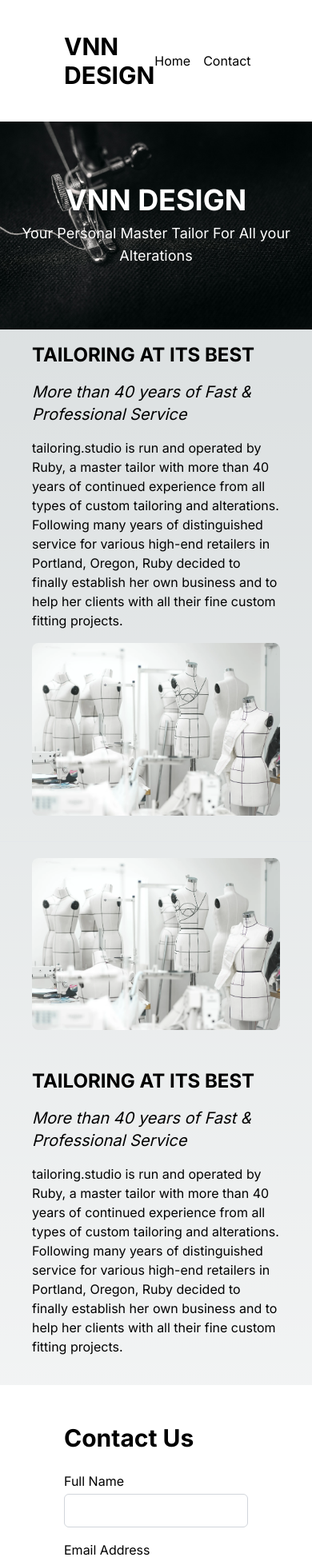
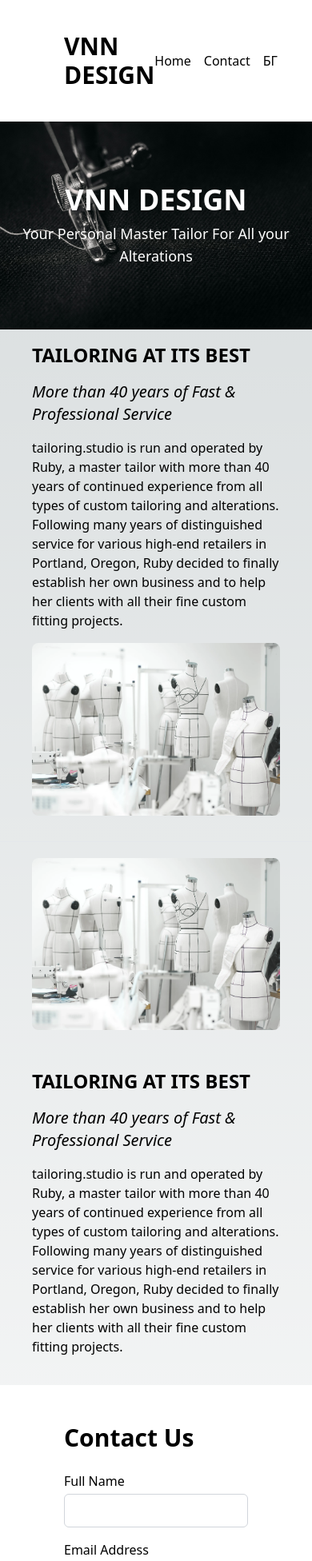
Before and after one commit to vselllena/VNN, a Next.js app in the folder vnn/: page / in a window 390 px wide. Shown: the top 1952 px of the page at 80% size. Built offline with nearby package versions, Linux system fonts and the light colour scheme.

Commit message:
adds bilingual option

```diff
--- a/vnn/src/app/components/Form.tsx
+++ b/vnn/src/app/components/Form.tsx
@@ -1,18 +1,41 @@
 "use client";
 
 import Image from "next/image";
-
 import studio from "./studio.webp";
+import { useLanguage } from "../contexts/LanguageContext";
 
 export default function Form() {
+  const { language } = useLanguage();
+
+  const translations = {
+    en: {
+      title: "Contact Us",
+      fullName: "Full Name",
+      email: "Email Address",
+      phone: "Phone Number",
+      subject: "Subject",
+      submit: "Submit",
+    },
+    bg: {
+      title: "Свържете се с нас",
+      fullName: "Пълно име",
+      email: "Имейл адрес",
+      phone: "Телефонен номер",
+      subject: "Тема",
+      submit: "Изпрати",
+    },
+  };
+
+  const t = translations[language];
+
   return (
     <div className="flex flex-col items-center justify-between w-full px-20 py-12 mx-auto text-black bg-white lg:flex-row">
       <div className="w-full mb-4 lg:w-1/3 lg:mb-0 lg:ml-32">
-        <h2 className="mb-6 text-3xl font-bold">Contact Us</h2>
+        <h2 className="mb-6 text-3xl font-bold">{t.title}</h2>
         <form className="space-y-4">
           <div>
             <label htmlFor="name" className="block mb-1">
-              Full Name
+              {t.fullName}
             </label>
             <input
               type="text"
@@ -24,7 +47,7 @@ export default function Form() {
           </div>
           <div>
             <label htmlFor="email" className="block mb-1">
-              Email Address
+              {t.email}
             </label>
             <input
               type="email"
@@ -36,7 +59,7 @@ export default function Form() {
           </div>
           <div>
             <label htmlFor="phone" className="block mb-1">
-              Phone Number
+              {t.phone}
             </label>
             <input
               type="tel"
@@ -48,7 +71,7 @@ export default function Form() {
           </div>
           <div>
             <label htmlFor="subject" className="block mb-1">
-              Subject
+              {t.subject}
             </label>
             <input
               type="text"
@@ -62,7 +85,7 @@ export default function Form() {
             type="submit"
             className="w-full px-4 py-2 text-white transition duration-300 bg-black rounded-md hover:bg-black-700"
           >
-            Submit
+            {t.submit}
           </button>
         </form>
       </div>
--- a/vnn/src/app/components/Header.tsx
+++ b/vnn/src/app/components/Header.tsx
@@ -1,10 +1,38 @@
+"use client";
+
+import Link from "next/link";
+import LanguageSwitcher from "./LanguageSwitcher";
+import { useLanguage } from "../contexts/LanguageContext";
+
 export default function Header() {
+  const { language } = useLanguage();
+
+  const translations = {
+    en: {
+      home: "Home",
+      contact: "Contact",
+    },
+    bg: {
+      home: "Начало",
+      contact: "Контакти",
+    },
+  };
+
+  const t = translations[language];
+
   return (
     <div className="flex flex-row items-center justify-between px-20 py-10 text-black bg-white">
-      <div className="text-3xl font-bold">VNN DESIGN</div>
+      <Link href="/" className="text-3xl font-bold">
+        VNN DESIGN
+      </Link>
       <div className="flex flex-row items-center space-x-4">
-        <button>Home</button>
-        <button>Contact</button>
+        <Link href="/" className="hover:underline">
+          {t.home}
+        </Link>
+        <Link href="/contact" className="hover:underline">
+          {t.contact}
+        </Link>
+        <LanguageSwitcher />
       </div>
     </div>
   );
--- a/vnn/src/app/components/ImageText.tsx
+++ b/vnn/src/app/components/ImageText.tsx
@@ -1,7 +1,29 @@
+"use client";
+
 import Image from "next/image";
 import studio from "./studio.webp";
+import { useLanguage } from "../contexts/LanguageContext";
 
 export default function ImageText() {
+  const { language } = useLanguage();
+
+  const translations = {
+    en: {
+      title: "TAILORING AT ITS BEST",
+      subtitle: "More than 40 years of Fast & Professional Service",
+      description:
+        "tailoring.studio is run and operated by Ruby, a master tailor with more than 40 years of continued experience from all types of custom tailoring and alterations. Following many years of distinguished service for various high-end retailers in Portland, Oregon, Ruby decided to finally establish her own business and to help her clients with all their fine custom fitting projects.",
+    },
+    bg: {
+      title: "ШИВАШКО ИЗКУСТВО В НАЙ-ДОБРАТА СИ ФОРМА",
+      subtitle: "Повече от 40 години бърза и професионална услуга",
+      description:
+        "tailoring.studio се управлява от Руби, майстор шивач с повече от 40 години непрекъснат опит във всички видове персонализирано шиене и корекции. След много години отличителна служба за различни луксозни търговци на дребно в Портланд, Орегон, Руби реши най-накрая да създаде собствен бизнес и да помогне на клиентите си с всички техни проекти за фино персонализирано прилягане.",
+    },
+  };
+
+  const t = translations[language];
+
   return (
     <div className="flex flex-col items-center justify-between w-full px-10 py-5 mx-auto lg:py-12 lg:px-20 lg:flex-row">
       <div className="w-full pb-4 mb-8 md:mb-0 lg:pb-0">
@@ -12,20 +34,9 @@ export default function ImageText() {
         />
       </div>
       <div className="w-full lg:w-1/2 lg:pl-8">
-        <h2 className="mb-4 text-2xl font-bold lg:text-3xl">
-          TAILORING AT ITS BEST
-        </h2>
-        <p className="mb-4 text-xl italic">
-          More than 40 years of Fast & Professional Service
-        </p>
-        <p className="mb-4 text-md lg:text-lg lg:mb-0">
-          tailoring.studio is run and operated by Ruby, a master tailor with
-          more than 40 years of continued experience from all types of custom
-          tailoring and alterations. Following many years of distinguished
-          service for various high-end retailers in Portland, Oregon, Ruby
-          decided to finally establish her own business and to help her clients
-          with all their fine custom fitting projects.
-        </p>
+        <h2 className="mb-4 text-2xl font-bold lg:text-3xl">{t.title}</h2>
+        <p className="mb-4 text-xl italic">{t.subtitle}</p>
+        <p className="mb-4 text-md lg:text-lg lg:mb-0">{t.description}</p>
       </div>
     </div>
   );
--- a/vnn/src/app/components/IntroText.tsx
+++ b/vnn/src/app/components/IntroText.tsx
@@ -1,10 +1,27 @@
+"use client";
+
+import { useLanguage } from "../contexts/LanguageContext";
+
 export function IntroText() {
+  const { language } = useLanguage();
+
+  const translations = {
+    en: {
+      title: "VNN DESIGN",
+      subtitle: "Your Personal Master Tailor For All your Alterations",
+    },
+    bg: {
+      title: "ВНН ДИЗАЙН",
+      subtitle: "Вашият личен майстор шивач за всички ваши корекции",
+    },
+  };
+
+  const t = translations[language];
+
   return (
     <div className="flex flex-col items-center justify-center text-white">
-      <div className="text-4xl font-bold text-center">VNN DESIGN</div>
-      <span className="mt-2 text-lg text-center">
-        Your Personal Master Tailor For All your Alterations
-      </span>
+      <div className="text-4xl font-bold text-center">{t.title}</div>
+      <span className="mt-2 text-lg text-center">{t.subtitle}</span>
     </div>
   );
 }
--- /dev/null
+++ b/vnn/src/app/components/LanguageSwitcher.tsx
@@ -0,0 +1,25 @@
+"use client";
+
+import { useLanguage } from "../contexts/LanguageContext";
+import { useEffect } from "react";
+
+export default function LanguageSwitcher() {
+  const { language, setLanguage } = useLanguage();
+
+  useEffect(() => {
+    const storedLanguage = localStorage.getItem("language");
+    if (storedLanguage) {
+      setLanguage(storedLanguage as "en" | "bg");
+    }
+  }, []);
+
+  const toggleLanguage = () => {
+    const newLanguage = language === "en" ? "bg" : "en";
+    setLanguage(newLanguage);
+    localStorage.setItem("language", newLanguage);
+  };
+
+  return (
+    <button onClick={toggleLanguage}>{language === "en" ? "БГ" : "EN"}</button>
+  );
+}
--- a/vnn/src/app/components/TextImage.tsx
+++ b/vnn/src/app/components/TextImage.tsx
@@ -1,24 +1,35 @@
+"use client";
+
 import Image from "next/image";
 import studio from "./studio.webp";
+import { useLanguage } from "../contexts/LanguageContext";
 
 export default function TextImage() {
+  const { language } = useLanguage();
+
+  const translations = {
+    en: {
+      title: "TAILORING AT ITS BEST",
+      subtitle: "More than 40 years of Fast & Professional Service",
+      description:
+        "tailoring.studio is run and operated by Ruby, a master tailor with more than 40 years of continued experience from all types of custom tailoring and alterations. Following many years of distinguished service for various high-end retailers in Portland, Oregon, Ruby decided to finally establish her own business and to help her clients with all their fine custom fitting projects.",
+    },
+    bg: {
+      title: "ШИВАШКО ИЗКУСТВО В НАЙ-ДОБРАТА СИ ФОРМА",
+      subtitle: "Повече от 40 години бърза и професионална услуга",
+      description:
+        "tailoring.studio се управлява от Руби, майстор шивач с повече от 40 години непрекъснат опит във всички видове персонализирано шиене и корекции. След много години отличителна служба за различни луксозни търговци на дребно в Портланд, Орегон, Руби реши най-накрая да създаде собствен бизнес и да помогне на клиентите си с всички техни проекти за фино персонализирано прилягане.",
+    },
+  };
+
+  const t = translations[language];
+
   return (
     <div className="flex flex-col items-center justify-between w-full px-10 mx-auto mt-4 lg:mt-0 lg:py-12 lg:px-20 lg:flex-row">
       <div className="w-full lg:w-1/2 lg:pr-8">
-        <h2 className="mb-4 text-2xl font-bold lg:text-3xl">
-          TAILORING AT ITS BEST
-        </h2>
-        <p className="mb-4 text-xl italic">
-          More than 40 years of Fast & Professional Service
-        </p>
-        <p className="mb-4 text-md lg:text-lg lg:mb-0">
-          tailoring.studio is run and operated by Ruby, a master tailor with
-          more than 40 years of continued experience from all types of custom
-          tailoring and alterations. Following many years of distinguished
-          service for various high-end retailers in Portland, Oregon, Ruby
-          decided to finally establish her own business and to help her clients
-          with all their fine custom fitting projects.
-        </p>
+        <h2 className="mb-4 text-2xl font-bold lg:text-3xl">{t.title}</h2>
+        <p className="mb-4 text-xl italic">{t.subtitle}</p>
+        <p className="mb-4 text-md lg:text-lg lg:mb-0">{t.description}</p>
       </div>
       <div className="w-full mb-8 lg:mb-0">
         <Image
--- a/vnn/src/app/contact/page.tsx
+++ b/vnn/src/app/contact/page.tsx
@@ -1,3 +1,36 @@
+"use client";
+
+import { useLanguage } from "../contexts/LanguageContext";
+import Form from "../components/Form";
+import Header from "../components/Header";
+
 export default function Contact() {
-  return <div></div>;
+  const { language } = useLanguage();
+
+  const translations = {
+    en: {
+      title: "Contact Us",
+      description: "Get in touch with us for any inquiries or appointments.",
+    },
+    bg: {
+      title: "Свържете се с нас",
+      description: "Свържете се с нас за всякакви въпроси или запитвания.",
+    },
+  };
+
+  const t = translations[language];
+
+  return (
+    <div>
+      <Header />
+      <div className="container mx-auto px-4 py-8">
+        <h1 className="text-3xl font-bold mb-4">{t.title}</h1>
+        <p className="mb-8">{t.description}</p>
+        <Form />
+        <p className="my-4 text-xs leading-5 text-center text-gray-500">
+          &copy; 2024 VNN DESIGN, Inc. All rights reserved.
+        </p>
+      </div>
+    </div>
+  );
 }
--- /dev/null
+++ b/vnn/src/app/contexts/LanguageContext.tsx
@@ -0,0 +1,52 @@
+"use client";
+
+import React, {
+  createContext,
+  useState,
+  useContext,
+  ReactNode,
+  useEffect,
+} from "react";
+
+type Language = "en" | "bg";
+
+interface LanguageContextType {
+  language: Language;
+  setLanguage: (lang: Language) => void;
+}
+
+const LanguageContext = createContext<LanguageContextType | undefined>(
+  undefined
+);
+
+export const LanguageProvider: React.FC<{ children: ReactNode }> = ({
+  children,
+}) => {
+  const [language, setLanguageState] = useState<Language>("en");
+
+  useEffect(() => {
+    const storedLanguage = localStorage.getItem("language") as Language;
+    if (storedLanguage) {
+      setLanguageState(storedLanguage);
+    }
+  }, []);
+
+  const setLanguage = (lang: Language) => {
+    setLanguageState(lang);
+    localStorage.setItem("language", lang);
+  };
+
+  return (
+    <LanguageContext.Provider value={{ language, setLanguage }}>
+      {children}
+    </LanguageContext.Provider>
+  );
+};
+
+export const useLanguage = () => {
+  const context = useContext(LanguageContext);
+  if (context === undefined) {
+    throw new Error("useLanguage must be used within a LanguageProvider");
+  }
+  return context;
+};
--- a/vnn/src/app/layout.tsx
+++ b/vnn/src/app/layout.tsx
@@ -1,6 +1,7 @@
 import type { Metadata } from "next";
 import { Inter } from "next/font/google";
 import "./globals.css";
+import { LanguageProvider } from "./contexts/LanguageContext";
 
 const inter = Inter({ subsets: ["latin"] });
 
@@ -11,12 +12,14 @@ export const metadata: Metadata = {
 
 export default function RootLayout({
   children,
-}: Readonly<{
+}: {
   children: React.ReactNode;
-}>) {
+}) {
   return (
     <html lang="en">
-      <body className={inter.className}>{children}</body>
+      <body>
+        <LanguageProvider>{children}</LanguageProvider>
+      </body>
     </html>
   );
 }
```
